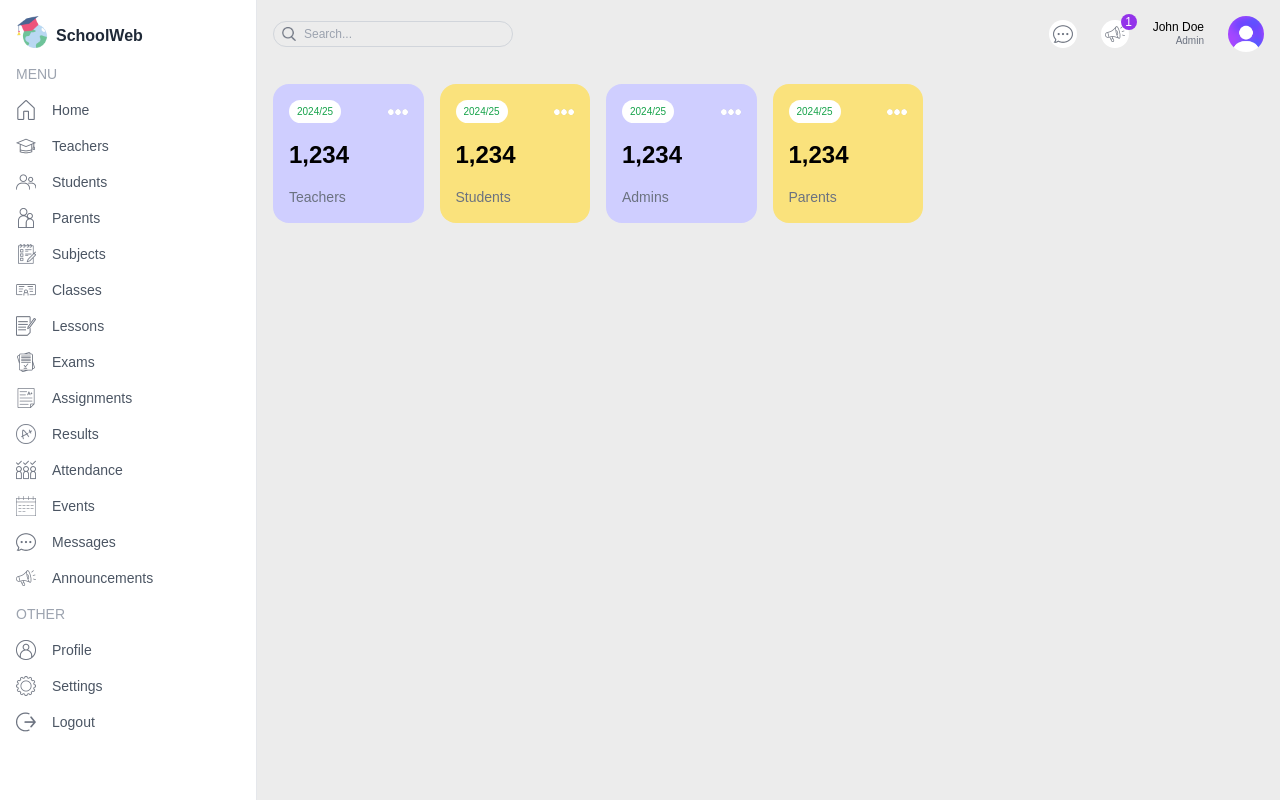
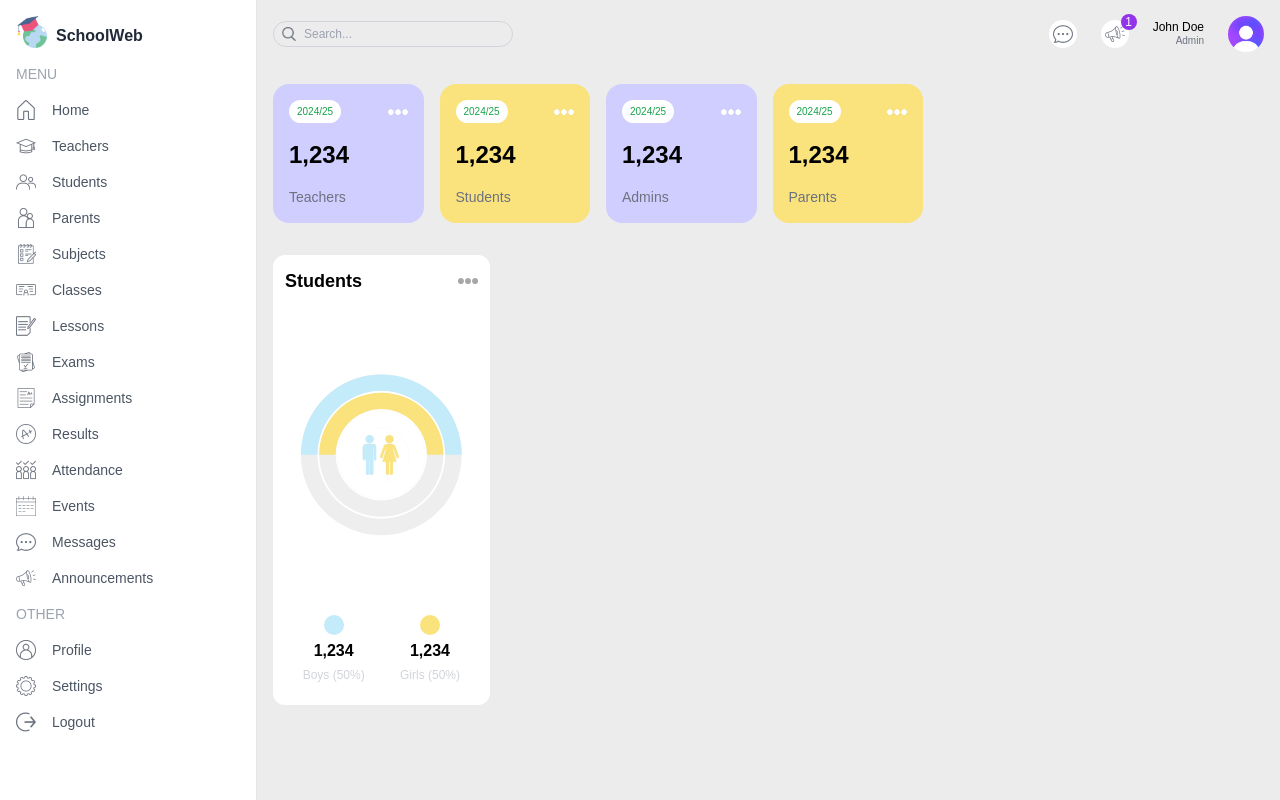
Before and after one commit to WaqarAhmad03/school-web, a Next.js app: page /dashboard/admin in a window 1280 px wide. Built offline with nearby package versions, Linux system fonts and the light colour scheme.

Commit message:
count chart created

```diff
--- a/package.json
+++ b/package.json
@@ -11,7 +11,8 @@
   "dependencies": {
     "next": "15.1.3",
     "react": "^19.0.0",
-    "react-dom": "^19.0.0"
+    "react-dom": "^19.0.0",
+    "recharts": "^2.15.0"
   },
   "devDependencies": {
     "@eslint/eslintrc": "^3",
--- a/src/app/dashboard/admin/page.jsx
+++ b/src/app/dashboard/admin/page.jsx
@@ -1,16 +1,26 @@
 import React from 'react'
 import UserCard from "../../../components/UserCard"
+import CountChart from "../../../components/CountChart"
+// import { RadialBarChart } from 'recharts'
 
 const AdminPage = () => {
   return (
     <div className='flex flex-col md:flex-row gap-4 p-4'>
-      <div className='w-full md:w-2/3'>
+      <div className='w-full md:w-2/3 flex flex-col gap-8'>
         <div className='flex gap-4 justify-between flex-wrap'>
           <UserCard type="teacher"/>
           <UserCard type="student"/>
           <UserCard type="admin"/>
           <UserCard type="parent"/>
         </div>
+
+        <div className='flex flex-col lg:flex-row'>
+          <div className='w-full lg:w-1/3 h-[450px]'>
+            <CountChart/>
+          </div>
+          <div className='w-full lg:w-2/3 h-[450px]'></div>
+        </div>
+
       </div>
       <div className='w-full md:w-1/3'></div>
     </div>
--- /dev/null
+++ b/src/components/CountChart.jsx
@@ -0,0 +1,73 @@
+"use client"
+import Image from 'next/image';
+import React from 'react'
+import { RadialBarChart, RadialBar, Legend, ResponsiveContainer } from 'recharts';
+
+const data = [
+  {
+    name: '18-24',
+    count: 106,
+    fill: '#ffffff',
+  },
+  {
+    name: '25-29',
+    count: 53,
+    fill: '#fae27c',
+  },
+  {
+    name: '30-34',
+    count: 53,
+    fill: '#c3ebfa',
+  },
+
+];
+
+const style = {
+  top: '50%',
+  right: 0,
+  transform: 'translate(0, -50%)',
+  lineHeight: '24px',
+};
+
+
+const CountChart = () => {
+  return (
+    <div className='bg-white rounded-xl w-full h-full p-3'>
+      <div className='flex justify-between items-center'>
+        <p className='text-lg font-semibold'>Students</p>
+        <Image src="/moreDark.png" alt='more-dark' width={20} height={20}/>
+      </div>
+      <div className='w-full h-3/4 relative'>
+        <ResponsiveContainer >
+          <RadialBarChart cx="50%" cy="50%" innerRadius="40%" outerRadius="100%" barSize={32} data={data}>
+            <RadialBar
+              minAngle={15}
+              // label={{ position: 'insideStart', fill: '#fff' }}
+              background
+              clockWise
+              dataKey="count"
+            />
+            {/* <Legend iconSize={10} layout="vertical" verticalAlign="middle" wrapperStyle={style} /> */}
+          </RadialBarChart>
+        </ResponsiveContainer>
+        <div className='absolute flex top-0 left-0 w-full h-full justify-center items-center'>
+          <Image src="/maleFemale.png" alt='maleFemale' width={40} height={40}/>
+        </div>
+      </div>
+      <div className='flex justify-around'>
+        <div className='flex flex-col items-center gap-1'>
+          <div className='w-5 h-5 bg-customsky rounded-full'></div>
+          <p className='font-bold'>1,234</p>
+          <p className='text-xs text-gray-300'>Boys (50%)</p>
+        </div>
+        <div className='flex flex-col items-center gap-1'>
+          <div className='w-5 h-5 bg-customyellow rounded-full'></div>
+          <p className='font-bold'>1,234</p>
+          <p className='text-xs text-gray-300'>Girls (50%)</p>
+        </div>
+      </div>
+    </div>
+  )
+}
+
+export default CountChart
--- a/src/components/Menu.jsx
+++ b/src/components/Menu.jsx
@@ -123,7 +123,7 @@ const Menu = () => {
   return (
     <div className='lg:ps-4 text-sm'>
       {menuItems.map((i)=>{
-        return <div className='flex flex-col gap-4 mb-4' key={i.title2}>
+        return <div className='flex flex-col gap-4 mb-4' key={i}>
           <p className='text-gray-400 font-light hidden lg:block'>{i.title}</p>
           {i.items.map((item)=>{
             return <div key={item}>
```
Also changed, not shown: 1 other file (tests, documents, lock files or other folders).
